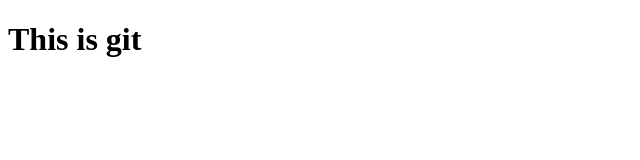
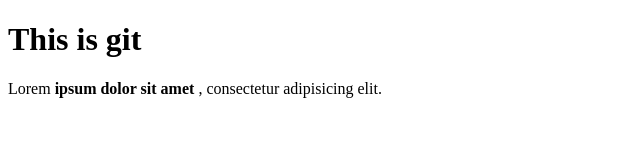
Before and after one commit to elenabekasheva/project, a plain HTML site: page index.html in a window 1280 px wide. Shown: the whole page, without its empty margins (0-640 px from the left). Drawn offline with Linux system fonts and the light colour scheme.

Commit message:
Fourth commit

```diff
--- a/css/main.css
+++ b/css/main.css
@@ -6,6 +6,11 @@ body {
     color: #31405b;
     font-weight: 700;
 }
+.content-text {
+    margin-bottom: 40px;
+}
+
+}
 p {
     font-size: 18px;
 }
--- a/index.html
+++ b/index.html
@@ -7,7 +7,9 @@
 </head>
 <body>
     <h1 class="content-title">This is git</h1>
-
+        <div class="content-text">
+            <p>Lorem <strong>ipsum dolor sit amet</strong> , consectetur adipisicing elit.</p>
+        </div>
 
 </body>
 </html>
```
